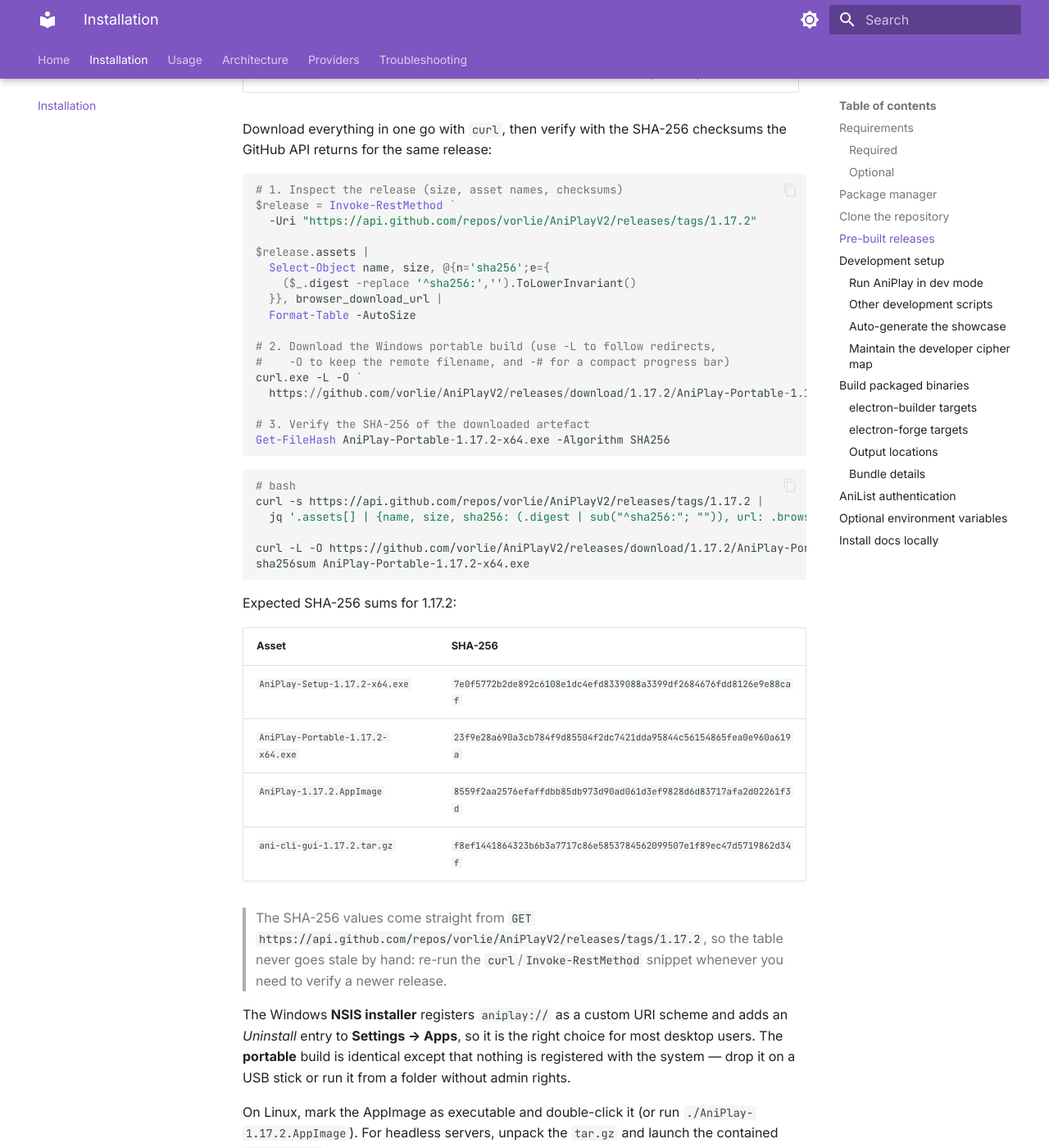
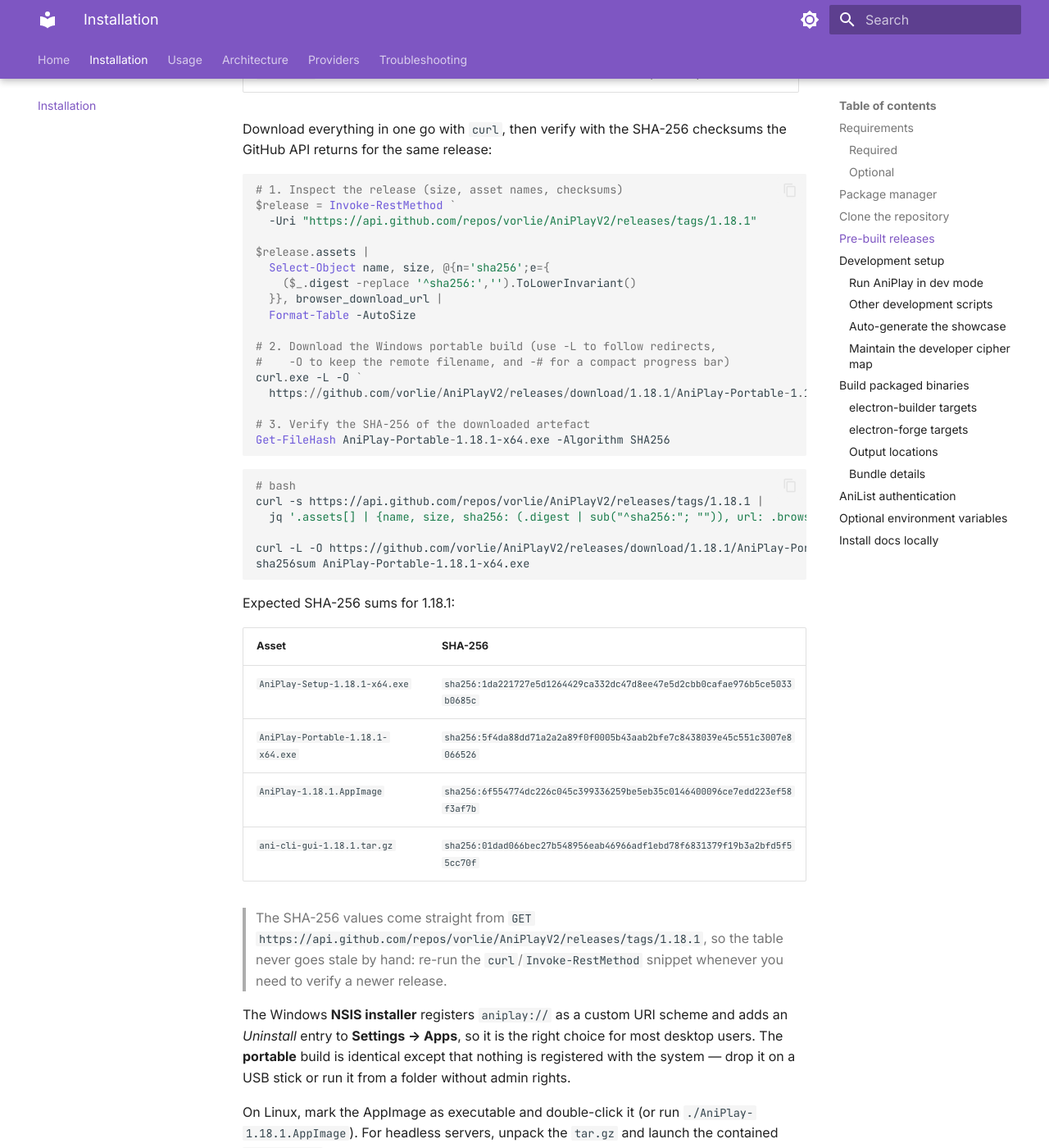
Before and after one commit to vorlie/AniPlayV2, an MkDocs documentation site: the page built from docs/installation.md, in a window 1280 px wide and 1400 px high, scrolled down 2044 px. Shown: the whole window at 82% size. Built offline with MkDocs 1.6.1 and Material for MkDocs 9.7.7, drawn with Linux system fonts in a browser that asks for light colours; the version menu is left out; some of the changed text lies outside the part shown.

Commit message:
docs: update installation checksums/versions

`````diff
--- a/docs/installation.md
+++ b/docs/installation.md
@@ -66,15 +66,15 @@
 ## Pre-built releases
 
 If you only want to run AniPlay, grab one of the official GitHub release
-assets. The 1.17.2 release ships with:
+assets. The 1.18.1 release ships with:
 
 | Asset | Platform | Format | Size |
 | --- | --- | --- | --- |
-| [`AniPlay-Setup-1.17.2-x64.exe`](https://github.com/vorlie/AniPlayV2/releases/download/1.17.2/AniPlay-Setup-1.17.2-x64.exe) | Windows 10 / 11 (x64) | NSIS installer | ~212 MiB |
-| [`AniPlay-Portable-1.17.2-x64.exe`](https://github.com/vorlie/AniPlayV2/releases/download/1.17.2/AniPlay-Portable-1.17.2-x64.exe) | Windows 10 / 11 (x64) | Single-file portable | ~212 MiB |
-| [`AniPlay-1.17.2.AppImage`](https://github.com/vorlie/AniPlayV2/releases/download/1.17.2/AniPlay-1.17.2.AppImage) | Linux (x64) | AppImage | ~293 MiB |
-| [`ani-cli-gui-1.17.2.tar.gz`](https://github.com/vorlie/AniPlayV2/releases/download/1.17.2/ani-cli-gui-1.17.2.tar.gz) | Linux (x64) | `tar.gz` archive | ~277 MiB |
-| [`latest.yml`](https://github.com/vorlie/AniPlayV2/releases/download/1.17.2/latest.yml) | Windows / Linux | Auto-update manifest | < 1 KiB |
+| [`AniPlay-Setup-1.18.1-x64.exe`](https://github.com/vorlie/AniPlayV2/releases/download/1.18.1/AniPlay-Setup-1.18.1-x64.exe) | Windows 10 / 11 (x64) | NSIS installer | ~212 MiB |
+| [`AniPlay-Portable-1.18.1-x64.exe`](https://github.com/vorlie/AniPlayV2/releases/download/1.18.1/AniPlay-Portable-1.18.1-x64.exe) | Windows 10 / 11 (x64) | Single-file portable | ~212 MiB |
+| [`AniPlay-1.18.1.AppImage`](https://github.com/vorlie/AniPlayV2/releases/download/1.18.1/AniPlay-1.18.1.AppImage) | Linux (x64) | AppImage | ~293 MiB |
+| [`ani-cli-gui-1.18.1.tar.gz`](https://github.com/vorlie/AniPlayV2/releases/download/1.18.1/ani-cli-gui-1.18.1.tar.gz) | Linux (x64) | `tar.gz` archive | ~277 MiB |
+| [`latest.yml`](https://github.com/vorlie/AniPlayV2/releases/download/1.18.1/latest.yml) | Windows / Linux | Auto-update manifest | < 1 KiB |
 | `*.blockmap` | Windows | Differential update map | < 1 MiB |
 
 Download everything in one go with `curl`, then verify with the SHA-256
@@ -83,7 +83,7 @@
 ````powershell
 # 1. Inspect the release (size, asset names, checksums)
 $release = Invoke-RestMethod `
-  -Uri "https://api.github.com/repos/vorlie/AniPlayV2/releases/tags/1.17.2"
+  -Uri "https://api.github.com/repos/vorlie/AniPlayV2/releases/tags/1.18.1"
 
 $release.assets |
   Select-Object name, size, @{n='sha256';e={
@@ -94,32 +94,32 @@
 # 2. Download the Windows portable build (use -L to follow redirects,
 #    -O to keep the remote filename, and -# for a compact progress bar)
 curl.exe -L -O `
-  https://github.com/vorlie/AniPlayV2/releases/download/1.17.2/AniPlay-Portable-1.17.2-x64.exe
+  https://github.com/vorlie/AniPlayV2/releases/download/1.18.1/AniPlay-Portable-1.18.1-x64.exe
 
 # 3. Verify the SHA-256 of the downloaded artefact
-Get-FileHash AniPlay-Portable-1.17.2-x64.exe -Algorithm SHA256
+Get-FileHash AniPlay-Portable-1.18.1-x64.exe -Algorithm SHA256
 ````
 
 ````sh
 # bash
-curl -s https://api.github.com/repos/vorlie/AniPlayV2/releases/tags/1.17.2 |
+curl -s https://api.github.com/repos/vorlie/AniPlayV2/releases/tags/1.18.1 |
   jq '.assets[] | {name, size, sha256: (.digest | sub("^sha256:"; "")), url: .browser_download_url}'
 
-curl -L -O https://github.com/vorlie/AniPlayV2/releases/download/1.17.2/AniPlay-Portable-1.17.2-x64.exe
-sha256sum AniPlay-Portable-1.17.2-x64.exe
+curl -L -O https://github.com/vorlie/AniPlayV2/releases/download/1.18.1/AniPlay-Portable-1.18.1-x64.exe
+sha256sum AniPlay-Portable-1.18.1-x64.exe
 ````
 
-Expected SHA-256 sums for 1.17.2:
+Expected SHA-256 sums for 1.18.1:
 
 | Asset | SHA-256 |
 | --- | --- |
-| `AniPlay-Setup-1.17.2-x64.exe` | `7e0f5772b2de892c6108e1dc4efd8339088a3399df2684676fdd8126e9e88caf` |
-| `AniPlay-Portable-1.17.2-x64.exe` | `23f9e28a690a3cb784f9d85504f2dc7421dda95844c56154865fea0e960a619a` |
-| `AniPlay-1.17.2.AppImage` | `8559f2aa2576efaffdbb85db973d90ad061d3ef9828d6d83717afa2d02261f3d` |
-| `ani-cli-gui-1.17.2.tar.gz` | `f8ef1441864323b6b3a7717c86e5853784562099507e1f89ec47d5719862d34f` |
+| `AniPlay-Setup-1.18.1-x64.exe` | `sha256:1da221727e5d1264429ca332dc47d8ee47e5d2cbb0cafae976b5ce5033b0685c` |
+| `AniPlay-Portable-1.18.1-x64.exe` | `sha256:5f4da88dd71a2a2a89f0f0005b43aab2bfe7c8438039e45c551c3007e8066526` |
+| `AniPlay-1.18.1.AppImage` | `sha256:6f554774dc226c045c399336259be5eb35c0146400096ce7edd223ef58f3af7b` |
+| `ani-cli-gui-1.18.1.tar.gz` | `sha256:01dad066bec27b548956eab46966adf1ebd78f6831379f19b3a2bfd5f55cc70f` |
 
 > The SHA-256 values come straight from
-> `GET https://api.github.com/repos/vorlie/AniPlayV2/releases/tags/1.17.2`,
+> `GET https://api.github.com/repos/vorlie/AniPlayV2/releases/tags/1.18.1`,
 > so the table never goes stale by hand: re-run the `curl`/`Invoke-RestMethod`
 > snippet whenever you need to verify a newer release.
 
@@ -130,7 +130,7 @@
 it from a folder without admin rights.
 
 On Linux, mark the AppImage as executable and double-click it (or run
-`./AniPlay-1.17.2.AppImage`). For headless servers, unpack the `tar.gz`
+`./AniPlay-1.18.1.AppImage`). For headless servers, unpack the `tar.gz`
 and launch the contained `ani-cli-gui` binary.
 
 ---
`````
